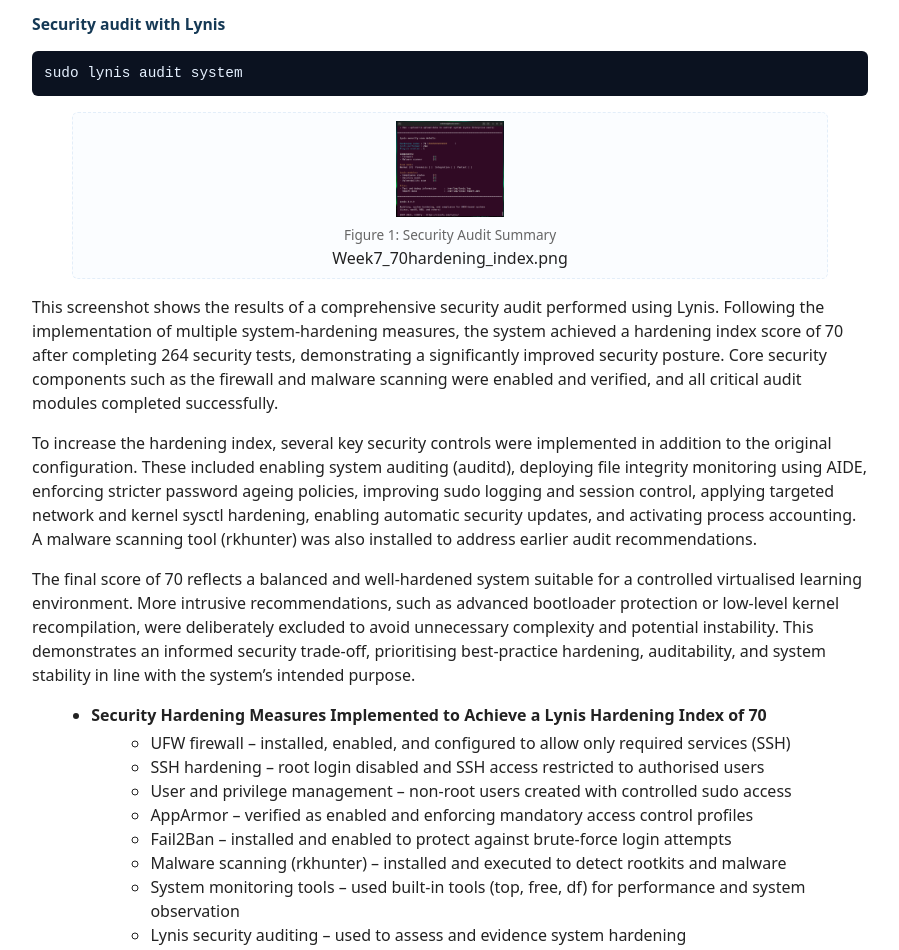
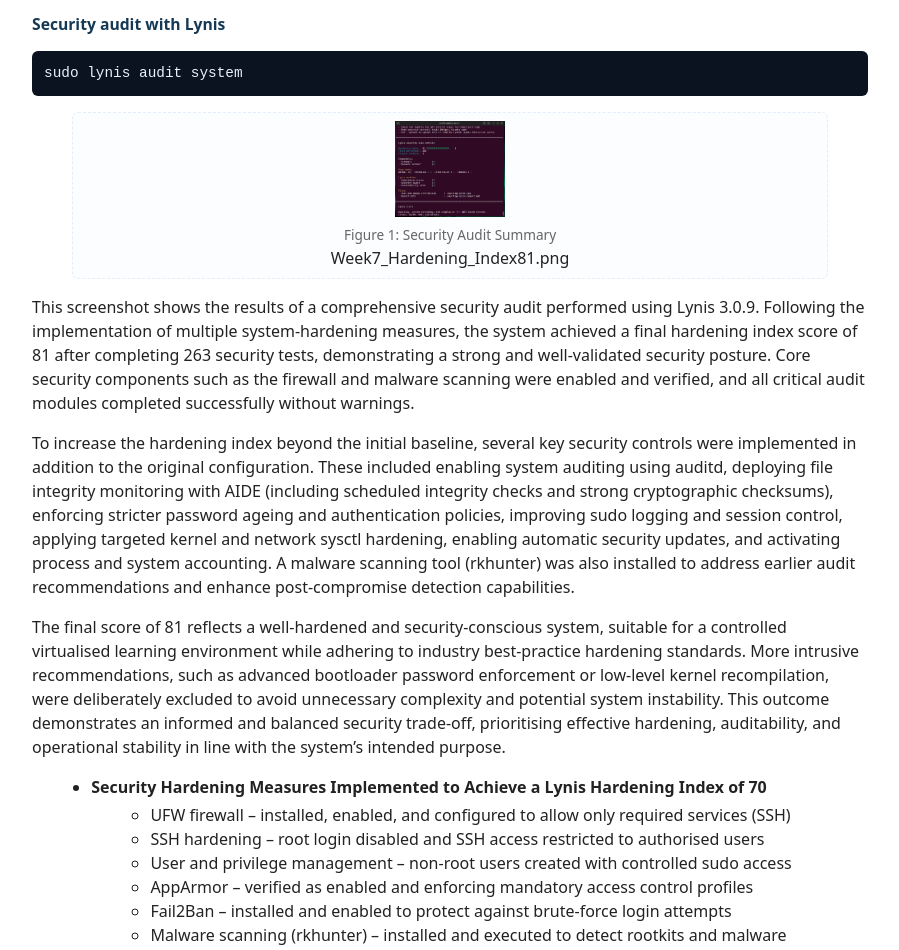
Before and after one commit to Andrei221241/Andrei221241.github.io, a plain HTML site: page week_7.html in a window 1280 px wide. Shown: the part 392-1342 px from the top of the page, without its empty margins (190-1089 px from the left). Drawn offline with Linux system fonts and the light colour scheme.

Commit message:
Update Lynis audit results and screenshot in week 7
Replaced the security audit screenshot and references to reflect a new Lynis hardening index score of 81 (up from 70) after 263 tests. Updated the accompanying text to describe the improved security posture, additional hardening measures, and the iterative audit–remediation–validation methodology.

```diff
--- a/week_7.html
+++ b/week_7.html
@@ -40,35 +40,39 @@
         <section>
             <h3>Security audit with Lynis</h3>
             <pre>sudo lynis audit system </pre>
-            <figure class="gallery-item" tabindex="0" data-full="images/Week7_70hardening_index.png"
+            <figure class="gallery-item" tabindex="0" data-full="images/Week7_Hardening_Index81.png"
                 aria-label="Open Figure 1: Security Audit Summary in full size">
-                <img src="images/Week7_70hardening_index.png" alt="Figure 1: Security Audit Summary">
+                <img src="images/Week7_Hardening_Index81.png" alt="Figure 1: Security Audit Summary">
                 <figcaption class="fig-caption">
                     Figure 1: Security Audit Summary
-                </figcaption> Week7_70hardening_index.png
+                </figcaption> Week7_Hardening_Index81.png
             </figure>
             <p>
-                This screenshot shows the results of a comprehensive security audit performed using Lynis. Following the
-                implementation of multiple system-hardening measures, the system achieved a hardening index score of 70
-                after completing 264 security tests, demonstrating a significantly improved security posture. Core
-                security components such as the firewall and malware scanning were enabled and verified, and all
-                critical audit modules completed successfully.
-            </p>
-            <p>
-                To increase the hardening index, several key security controls were implemented in addition to the
-                original configuration. These included enabling system auditing (auditd), deploying file integrity
-                monitoring using AIDE, enforcing stricter password ageing policies, improving sudo logging and session
-                control, applying targeted network and kernel sysctl hardening, enabling automatic security updates, and
-                activating process accounting. A malware scanning tool (rkhunter) was also installed to address earlier
-                audit recommendations.
+                This screenshot shows the results of a comprehensive security audit performed using Lynis 3.0.9.
+                Following the implementation of multiple system-hardening measures, the system achieved a final
+                hardening index score of 81 after completing 263 security tests, demonstrating a strong and
+                well-validated security posture. Core security components such as the firewall and malware scanning were
+                enabled and verified, and all critical audit modules completed successfully without warnings.
             </p>
 
             <p>
-                The final score of 70 reflects a balanced and well-hardened system suitable for a controlled virtualised
-                learning environment. More intrusive recommendations, such as advanced bootloader protection or
-                low-level kernel recompilation, were deliberately excluded to avoid unnecessary complexity and potential
-                instability. This demonstrates an informed security trade-off, prioritising best-practice hardening,
-                auditability, and system stability in line with the system’s intended purpose.
+                To increase the hardening index beyond the initial baseline, several key security controls were
+                implemented in addition to the original configuration. These included enabling system auditing using
+                auditd, deploying file integrity monitoring with AIDE (including scheduled integrity checks and strong
+                cryptographic checksums), enforcing stricter password ageing and authentication policies, improving sudo
+                logging and session control, applying targeted kernel and network sysctl hardening, enabling automatic
+                security updates, and activating process and system accounting. A malware scanning tool (rkhunter) was
+                also installed to address earlier audit recommendations and enhance post-compromise detection
+                capabilities.
+            </p>
+
+            <p>
+                The final score of 81 reflects a well-hardened and security-conscious system, suitable for a controlled
+                virtualised learning environment while adhering to industry best-practice hardening standards. More
+                intrusive recommendations, such as advanced bootloader password enforcement or low-level kernel
+                recompilation, were deliberately excluded to avoid unnecessary complexity and potential system
+                instability. This outcome demonstrates an informed and balanced security trade-off, prioritising
+                effective hardening, auditability, and operational stability in line with the system’s intended purpose.
             </p>
 
             <ul>
@@ -106,7 +110,14 @@
                     </ul>
                 </li>
             </ul>
-
+            <p>
+                The hardening process followed an iterative audit–remediation–validation methodology, with Lynis used
+                not only as a diagnostic tool but also as a quantitative mechanism for measuring the effectiveness of
+                applied security controls. Each remediation step was validated through re-auditing, ensuring that
+                improvements were evidence-based rather than assumed. This approach demonstrates critical evaluation of
+                operating system security in practice and aligns system configuration decisions with both security best
+                practices and operational requirements.
+            </p>
 
         </section>
 
```
Also changed, not shown: images/Week7_Hardening_Index81.png (added).
